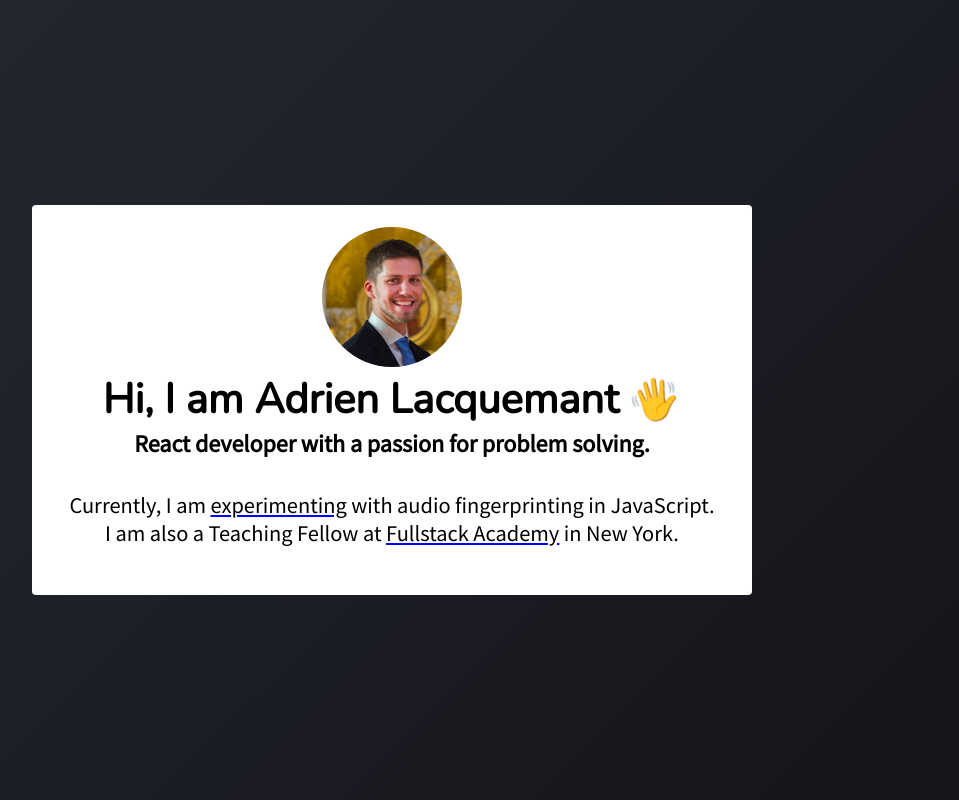
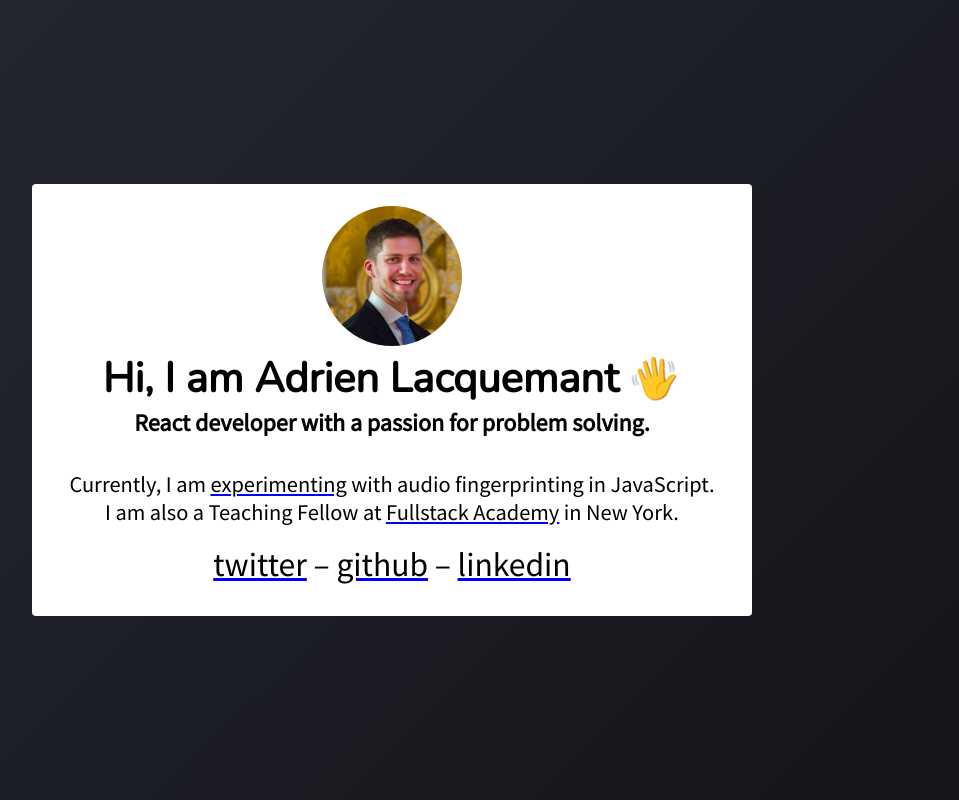
Before and after one commit to alaq/alaq-placeholder-v2, a plain HTML site: page index.html in a window 1280 px wide. Shown: the whole page, without its empty margins (248-1207 px from the left). Drawn offline with nearby package versions, Linux system fonts and the light colour scheme.

Commit message:
adding links to bototm of page

```diff
--- a/index.html
+++ b/index.html
@@ -25,11 +25,9 @@
           <br> I am also a Teaching Fellow at
           <a href="https://fullstackacademy.com" target="_blank">Fullstack Academy</a> in New York.</div>
         <div class="social-icons">
-          <!-- <img src="./icons/icons8-twitter.svg" alt=""> -->
-          <!-- <img src="./icons/twitter.svg" alt=""> -->
-          <!-- <img src="./icons/twitter.svg" alt=""> -->
-          <!-- <img src="./icons/twitter.svg" alt=""> -->
-          <!-- <img src="./icons/twitter.svg" alt=""> -->
+          <a href="https://twitter.com/adrien" target="_blank">twitter</a> –
+          <a href="https://twitter.com/alaq" target="_blank">github</a> –
+          <a href="https://linkedin.com/in/adrien-lacquemant" target="_blank">linkedin</a>
         </div>
       </div>
     </div>
```
